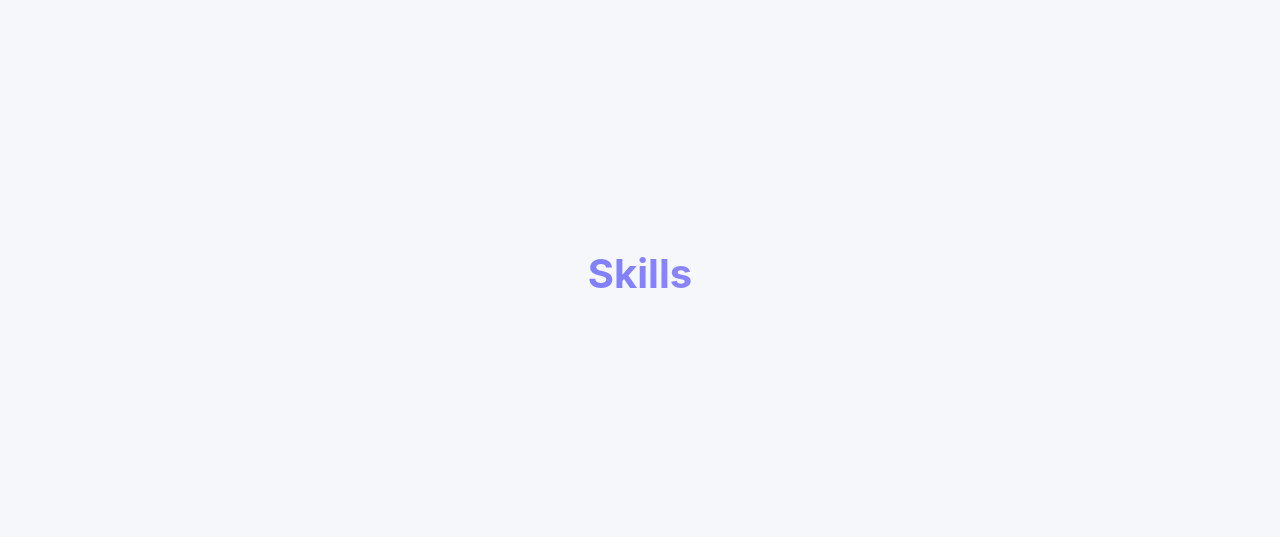
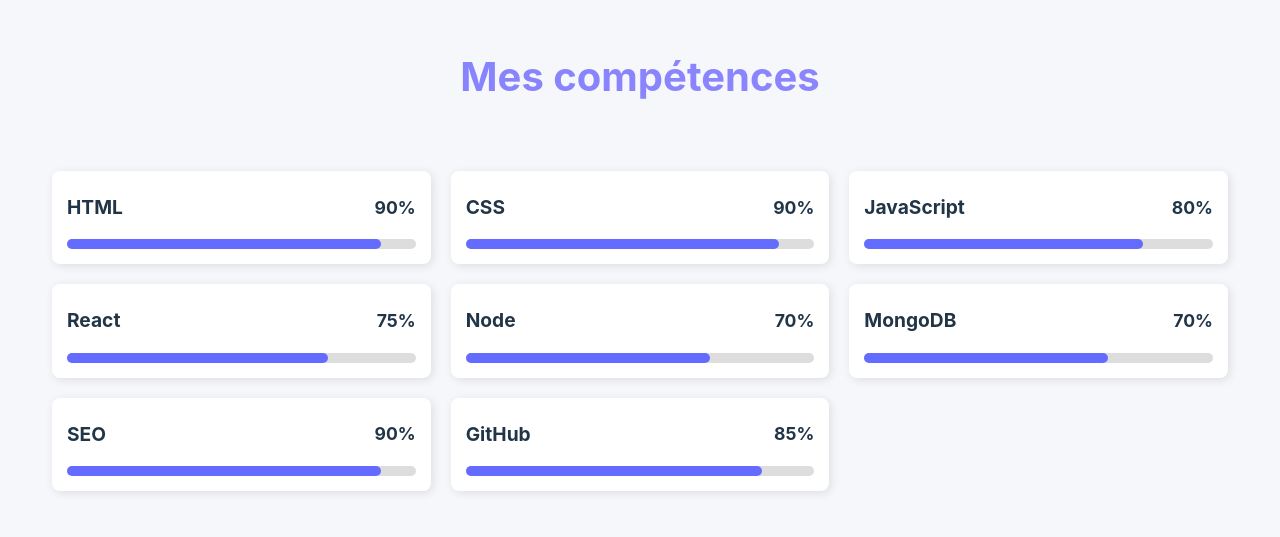
Before and after one commit to Bernard-VERA/Portfolio2, a React (Vite) app: page / in a window 1280 px wide. Shown: the part 1916-2453 px from the top of the page. Built offline with nearby package versions, Linux system fonts and the light colour scheme.

Commit message:
Création de la rubrique Compétences

```diff
--- a/src/components/Skills.jsx
+++ b/src/components/Skills.jsx
@@ -1,10 +1,34 @@
 import React from 'react';
+import '../styles/Skills.css';
+
+const skillsData = [
+  { name: "HTML", level: 90 },
+  { name: "CSS", level: 90 },
+  { name: "JavaScript", level: 80 },
+  { name: "React", level: 75 },
+  { name: "Node", level: 70 },
+  { name: "MongoDB", level: 70 },
+  { name: "SEO", level: 90 },
+  { name: "GitHub", level: 85 },
+];
+
 
 function Skills() {
   return (
     <div className="skills">
-      <h1>Skills</h1>
-      {/* Ajouter les skills ici */}
+      <h1>Mes compétences</h1>
+      <div className="skills-grid">
+      {skillsData.map((skill) => (
+        <div key={skill.name} className="skill-card">
+          <div className="infos">
+            <h3>{skill.name}</h3>
+            <span>{skill.level}%</span>
+          </div>
+          <div className="progress-bar" style={{ "--progress": `${skill.level}%` }}></div>
+        </div>
+      ))}
+    </div>
+
     </div>
   );
 }
--- /dev/null
+++ b/src/styles/Skills.css
@@ -0,0 +1,70 @@
+.skills {
+  width: 100%;
+}
+.skills-grid {
+  display: grid;
+  grid-template-columns: repeat(3, 1fr);
+  margin-top: 50px;
+  gap: 20px;
+  padding: 20px;
+}
+
+.skill-card {
+  display: flex;
+  flex-wrap: wrap;
+  background-color: var(--bg-primary);
+  padding: 15px;
+  border-radius: 8px;
+  box-shadow: 2px 2px 10px rgba(0, 0, 0, 0.1);
+  text-align: center;
+}
+
+.infos {
+  width: 100%;
+  display: flex;
+  flex-direction: row;
+  justify-content: space-between;
+}
+
+.skill-card h3 {
+  margin: 10px 0;
+  font-size: 1.2em;
+}
+
+.skill-card span {
+  font-size: 1.1em;
+  font-weight: bold;
+  align-content: center;
+}
+
+.progress-bar {
+  width: 100%;
+  height: 10px;
+  background-color: #ddd;
+  border-radius: 5px;
+  position: relative;
+  margin-top: 10px;
+}
+
+.progress-bar::before {
+  content: "";
+  position: absolute;
+  left: 0;
+  height: 100%;
+  width: min(var(--progress), 100%);
+  max-width: 100%;  /* Empêche le dépassement */
+  background-color: var(--accent-color);
+  border-radius: 5px;
+}
+
+@media (max-width: 900px) {
+  .skills-grid {
+    grid-template-columns: repeat(2, 1fr);
+  }
+}
+
+@media (max-width: 600px) {
+  .skills-grid {
+    grid-template-columns: repeat(1, 1fr);
+  }
+}
```
